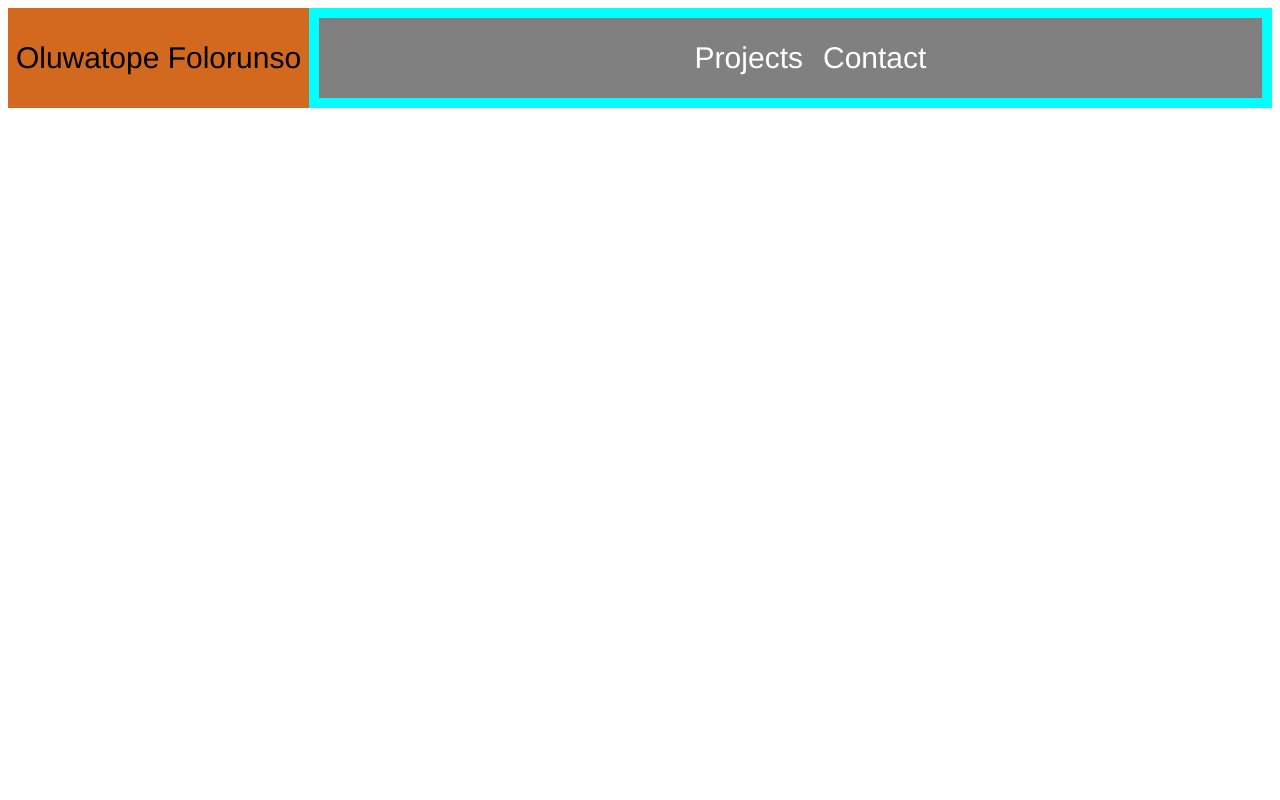
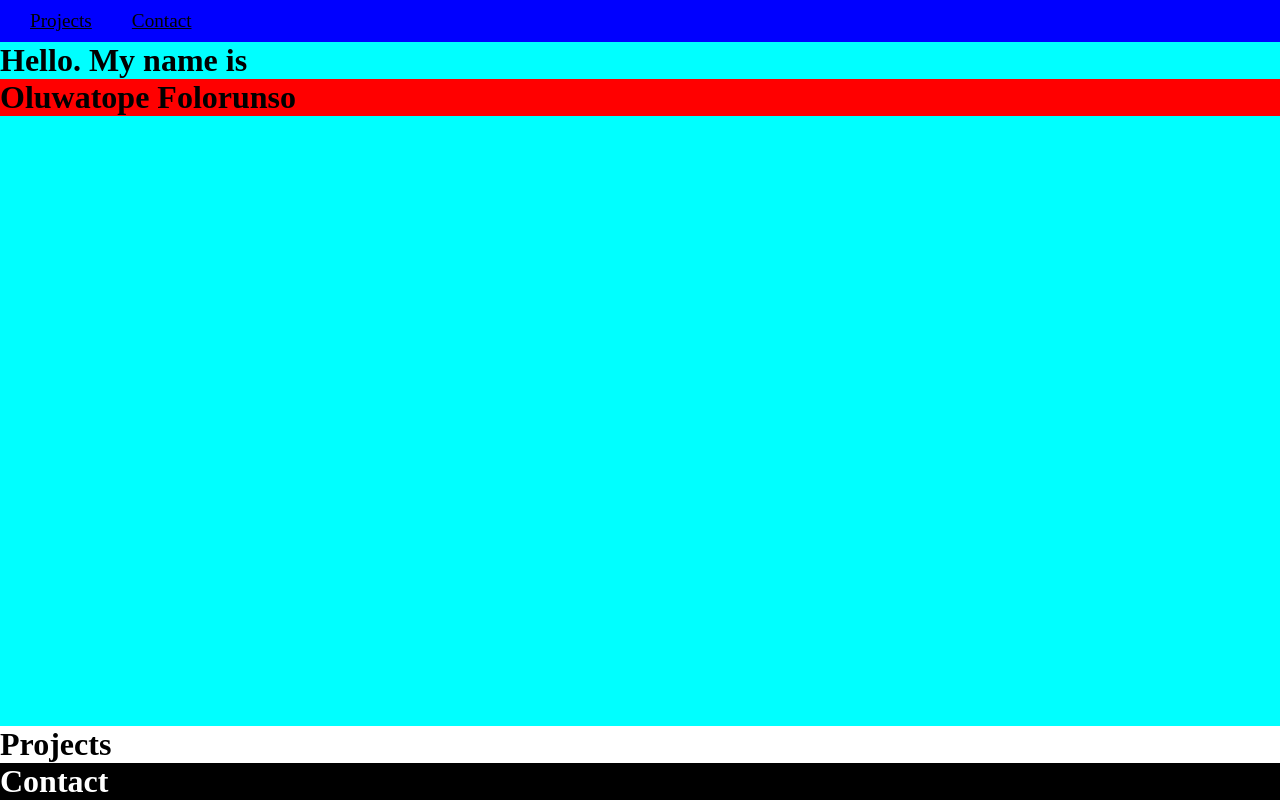
Before and after one commit to OluwatopeF/portfolio, a plain HTML site: page index.html in a window 1280 px wide. Drawn offline with Linux system fonts and the light colour scheme.

Commit message:
update 9/30/2024

```diff
--- a/index.html
+++ b/index.html
@@ -8,30 +8,31 @@
 </head>
 
 <body>
-    <!-- Navbar -->
-     <!-- clicking name returns to top -->
-    <!-- scrolls to section when clicking nav links -->
 
     <nav class="navBar">
-        <div class="name"><a href="#">Oluwatope Folorunso</a></div>
         <ul>
-
             <li><a href="#">Projects</a></li>
             <li><a href="#">Contact</a></li>
         </ul>
     </nav>
 
+    <main class="intro">
+        <h1>Hello. My name is</h1>
+        <div class="name"><h1>Oluwatope Folorunso</h1></div>
+    </main>
 
-    <!-- runs with javascript to make each section to fade -->
+    <div class="project">
+        <h1>Projects</h1>
+    </div>
 
-    <!-- summary -->
-    <!-- two sentence min -->
+    <footer>
+        <h1>Contact</h1>
+    </footer>
 
-    <!-- projects -->
-     <!-- have atleast one or two for now -->
 
-    <!-- contact -->
-     <!-- linkedin, email, number -->
+
 
 </body>
+
+
 </html>
--- a/style.css
+++ b/style.css
@@ -1,50 +1,66 @@
 *{
-    font-family: 'Franklin Gothic Medium', 'Arial Narrow', Arial, sans-serif;
-    font-size: 30px;
+    padding: 0;
+    margin: 0;
+}
+body{
+    min-height: 100vh;
+    display: grid;
+    grid-template-columns: 250px 1fr;
+    grid-template-rows:auto 1fr auto auto;
+    grid-template-areas:
+    "navbar navbar"
+    "main main"
+    "project project"
+    "contact contact";
 }
 
+/* name design */
+.name{
+    background-color: red;
+}
 /* navbar */
 .navBar{
-    background-color: aqua;
-    display: flex;
-    height: 100px;
+    top: 0;
+    position: sticky;
+    grid-area: navbar;
+    background-color: blue;
 }
 
-/* navbar PART A(name/logo) */
-.navBar .name{
-    background-color: chocolate;
-    text-decoration: none;
+.navBar ul{
     display: flex;
-    width: 25%;
-    justify-content: center;
-    align-items: center;
-}
-/* logo/name */
-.navBar .name a{
-    color: black;
-    text-decoration: none;
-    justify-content: center;
+    flex-direction: row;
+    list-style-type: none;
+    padding: 10px;
 }
 
-/* navbar PART B(list) */
-.navBar ul{
-    list-style-type: none;
-    background-color: gray;
-    margin: 10px;
-    width: 75%;
-    overflow: hidden;
-    display: flex;
-    justify-content: center;
-    align-items: center;
+.navBar ul li a{
+    color: black;
+    font-size: larger;
+    padding: 20px;
+}
+
+
+
+/* content */
+.intro{
+    grid-area: main;
+    background-color: aqua;
+}
+.projects{
+    grid-area: project;
+}
+
+/* contact */
+footer{
+    grid-area: contact;
+    color: white;
+    background-color: black;
+}
+
+/* mobile */
+@media(max-width:800px){
+    body{
+        grid-template-columns: 1fr;
+    }
 
 }
-/* navbar text */
-.navBar ul li a{
-    color:white;
-    text-decoration: none;
-    margin: 10px;
-}
-
-.navBar ul li a:hover{
-    color: black;
-}
```
